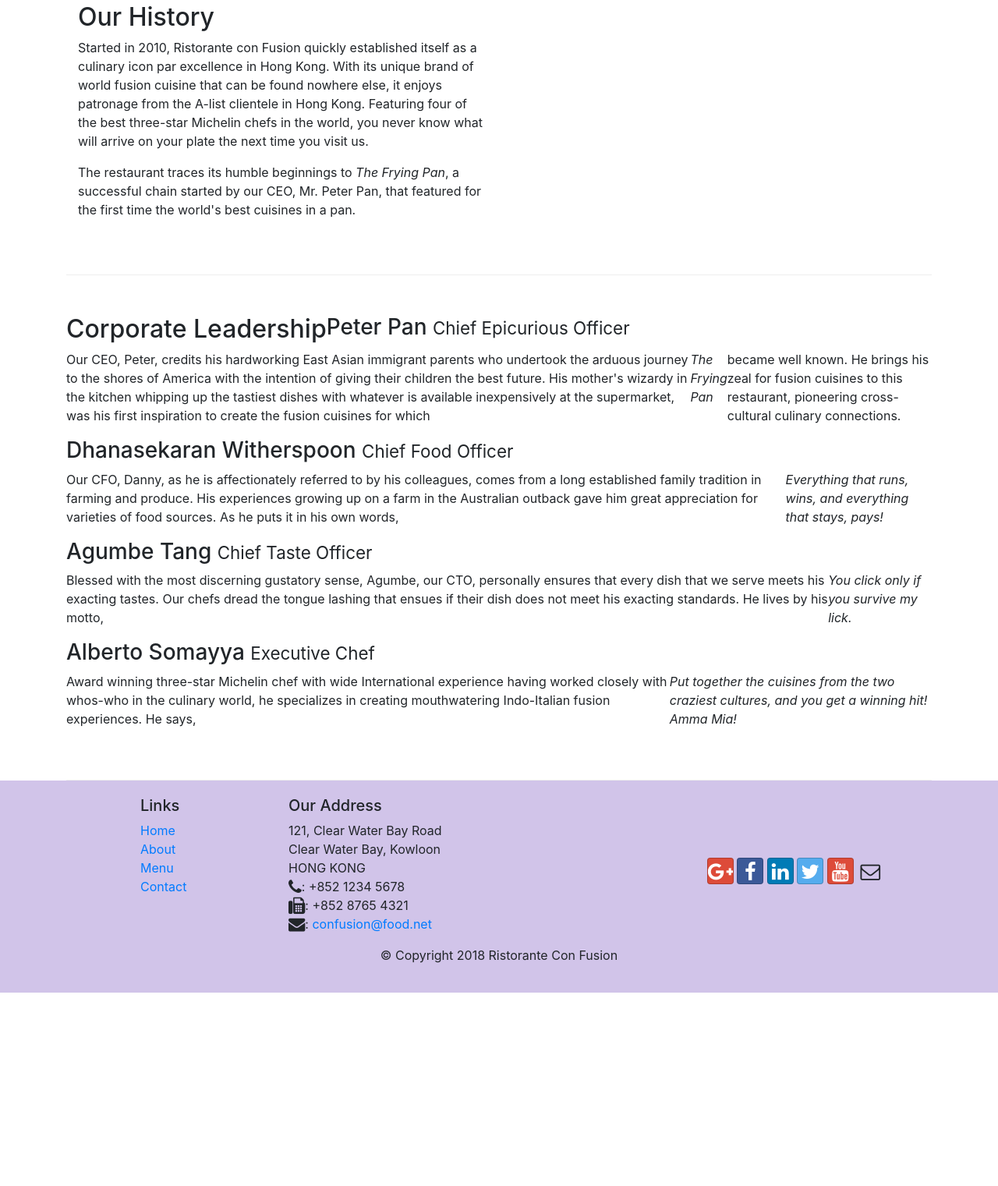
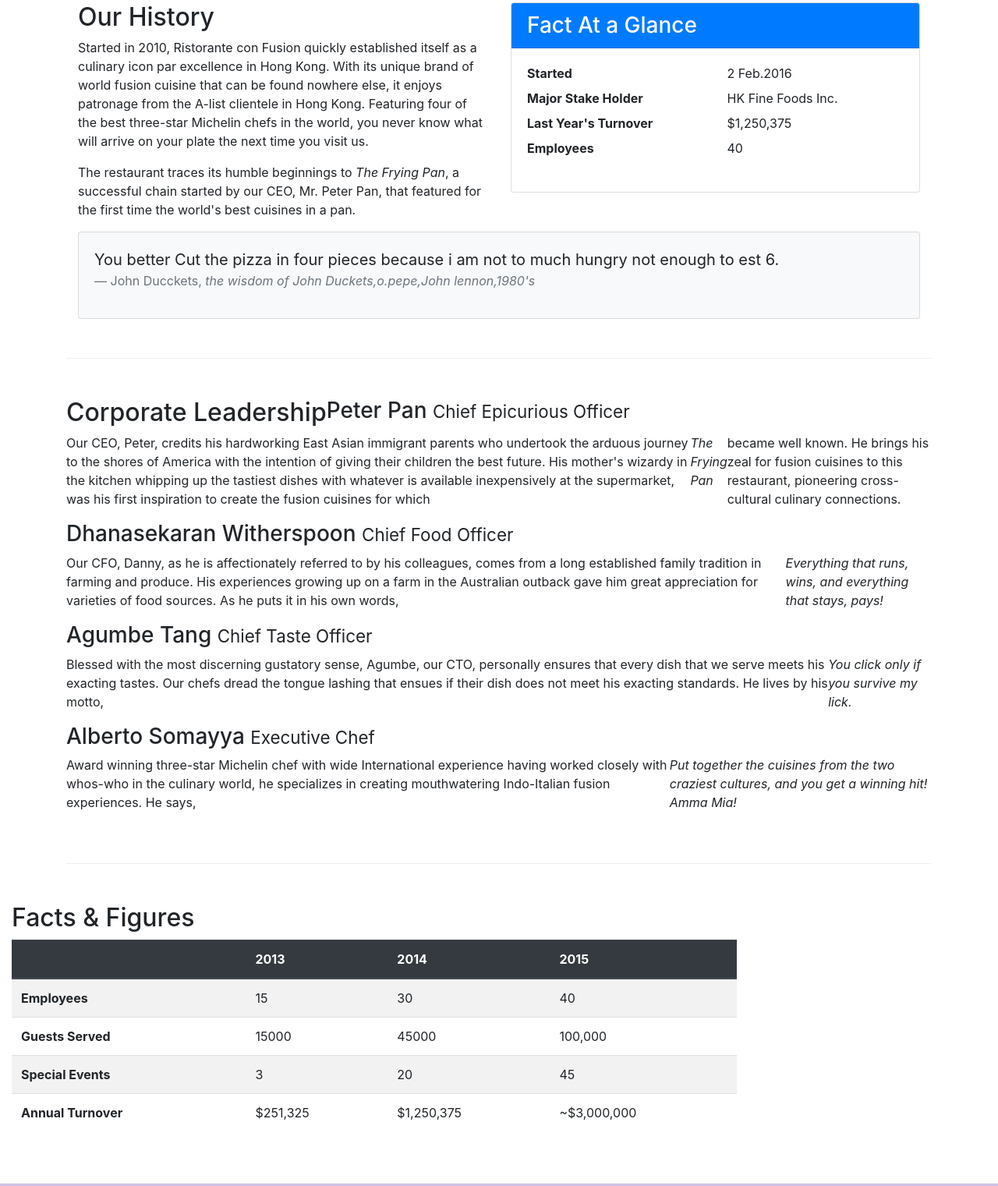
Before and after one commit to krishnadevz/bootstrap4, a website: page aboutus.html in a window 1280 px wide. Shown: the part 512-2033 px from the top of the page at 78% size. Before the commit the page ends 1785 px from the top, so only its background shows below. Drawn offline with nearby package versions, Linux system fonts and the light colour scheme.

Commit message:
displaying card,contents,tables done

```diff
--- a/aboutus.html
+++ b/aboutus.html
@@ -91,7 +91,38 @@
             cuisines in a pan.
           </p>
         </div>
-        <div></div>
+        <div class="col-sm">
+          <div class="card">
+            <h3 class="card-header bg-primary text-white">Fact At a Glance</h3>
+            <div class="card-body">
+              <dl class="row">
+                <dt class="col-6">Started</dt>
+                <dd class="col-6">2 Feb.2016 </dd>
+                <dt class="col-6">Major Stake Holder</dt>
+                <dd class="col-6">HK Fine Foods Inc.</dd>
+                <dt class="col-6">Last Year's Turnover</dt>
+                <dd class="col-6">$1,250,375</dd>
+                <dt class="col-6">Employees</dt>
+                <dd class="col-6">40</dd>
+              </dl>
+            </div>
+          </div>
+
+        </div>
+        <div class="col-12">
+          <div class="card card-body bg-light">
+            <blockquote class="blockquote">
+              <p class="mb-0">You better Cut the pizza in four pieces
+                because i am not to much hungry not enough to est 6.
+              </p>
+              <footer class="blockquote-footer">John Ducckets,
+                <cite title="source title">the wisdom of John Duckets,o.pepe,John lennon,1980's
+
+                </cite>
+              </footer>
+            </blockquote>
+          </div>
+        </div>
       </div>
 
       <div class="row row-content >
@@ -140,6 +171,52 @@
             >
           </p>
         </div>
+      </div>
+      <div class="row row-content">
+        <div class="col-12 col-sm-9">
+          <h2>Facts &amp; Figures</h2>
+          <div class="table-responsive">
+            <table class="table table-striped">
+                <thead class="thead-dark">
+                    <tr>
+                        <th>&nbsp;</th>
+                        <th>2013</th>
+                        <th>2014</th>
+                        <th>2015</th>
+                    </tr>
+                </thead>
+                <tbody>
+                    <tr>
+                        <th>Employees</th>
+                        <td>15</td>
+                        <td>30</td>
+                        <td>40</td>
+                    </tr>
+                    <tr>
+                        <th>Guests Served</th>
+                        <td>15000</td>
+                        <td>45000</td>
+                        <td>100,000</td>
+                    </tr>
+                    <tr>
+                        <th>Special Events</th>
+                        <td>3</td>
+                        <td>20</td>
+                        <td>45</td>
+                    </tr>
+                    <tr>
+                        <th>Annual Turnover</th>
+                        <td>$251,325</td>
+                        <td>$1,250,375</td>
+                        <td>~$3,000,000</td>
+                    </tr>
+                </tbody>
+            </table>
+        </div>
+
+
+        </div>
+        <div class="col-12 col-sm-3"></div>
       </div>
     </div>
 
```
